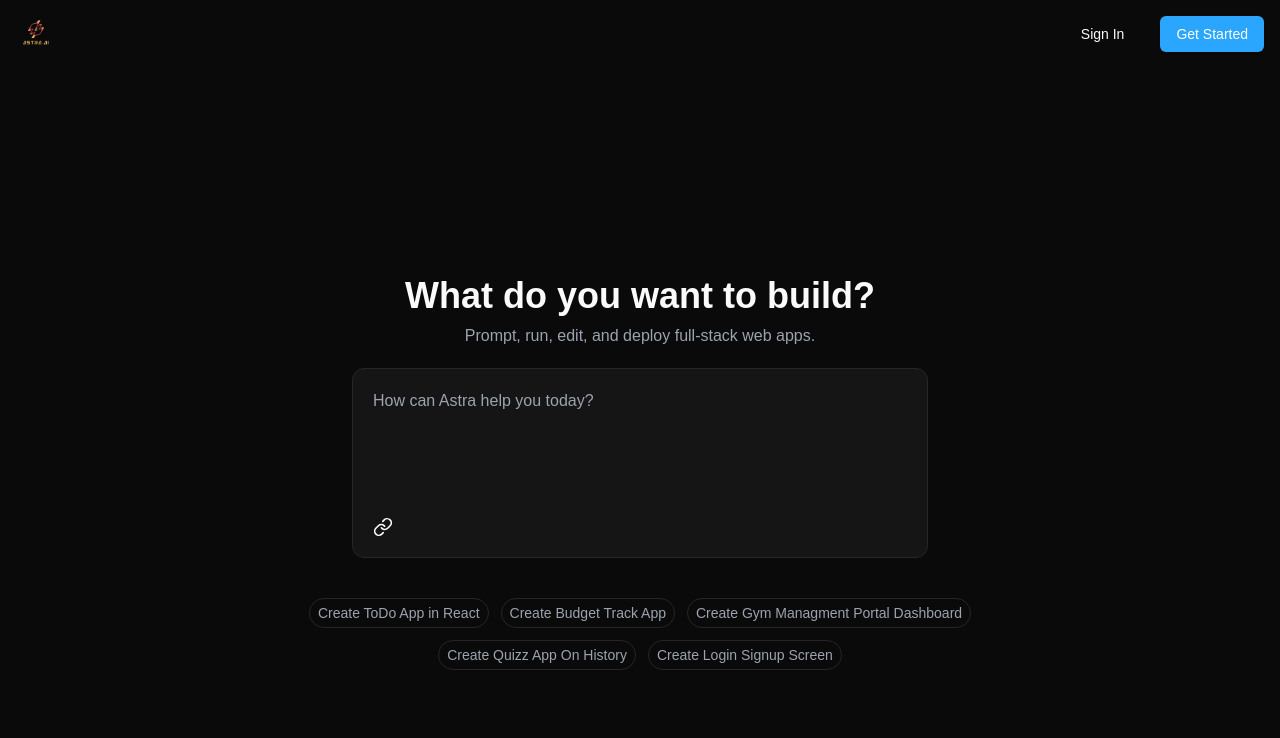
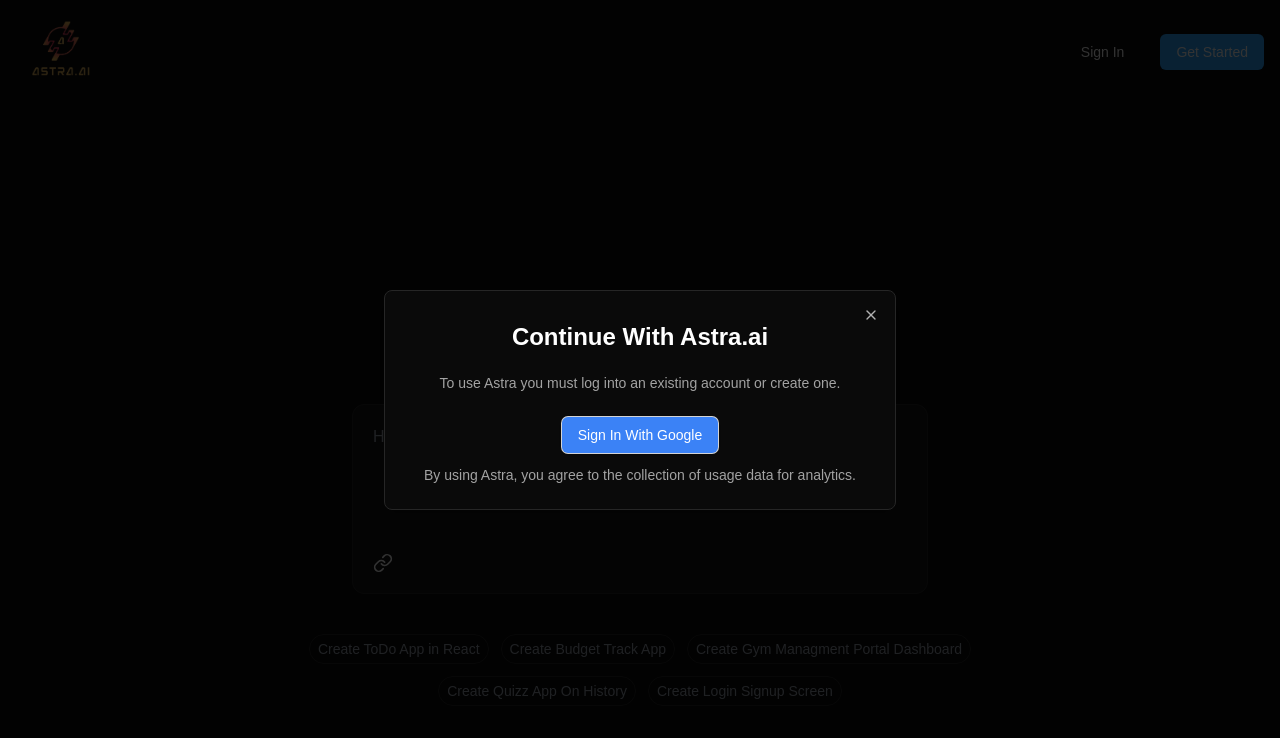
Before and after one commit to koshikgurbani/Astra.ai, a Next.js app in the folder astra.ai/: page / in a window 1280 px wide. Both pictures are taken after a click on the element "Create ToDo App in React". Shown: the top 738 px of the page. Built offline with nearby package versions, Linux system fonts and the light colour scheme; no server answers.

Commit message:
implemented authentication and authorization with a custom diolog box for unauthorized users using react-oauth/google

```diff
--- a/astra.ai/app/provider.jsx
+++ b/astra.ai/app/provider.jsx
@@ -3,11 +3,16 @@
 import { ThemeProvider as NextThemesProvider } from "next-themes"
 import Header from '@/components/custom/Header'
 import { MessagesContext } from '@/context/MessagesContext'
+import { UserDetailContext } from '@/context/UserDetailContext'
+import { GoogleOAuthProvider } from '@react-oauth/google'
 
 function Provider({ children }) {
     const [messages, setMessages] = useState()
+    const [userDetail, setUserDetail] = useState();
     return (
         <div>
+            <GoogleOAuthProvider clientId={process.env.NEXT_PUBLIC_GOOGLE_AUTH_CLIENT_ID_KEY}>
+                <UserDetailContext.Provider value={{ userDetail, setUserDetail }}>
                     <MessagesContext.Provider value={{ messages, setMessages }}>
                         <NextThemesProvider
                             attribute="class"
@@ -19,6 +24,8 @@
                             {children}
                         </NextThemesProvider>
                     </MessagesContext.Provider>
+                </UserDetailContext.Provider>
+            </GoogleOAuthProvider>
         </div>
     )
 }
--- a/astra.ai/components/custom/Header.jsx
+++ b/astra.ai/components/custom/Header.jsx
@@ -6,7 +6,7 @@
 function Header() {
     return (
         <div className='p-4 flex justify-between items-center'>
-            <Image src={'/astra-logo.png'} alt='Logo' width={40} height={40} />
+            <Image src={'/astra-logo.png'} alt='Logo' width={90} height={120} />
             <div className='flex gap-5'>
                 <Button variant="ghost">Sign In</Button>
                 <Button className="text-white" style={{
--- a/astra.ai/components/custom/Hero.jsx
+++ b/astra.ai/components/custom/Hero.jsx
@@ -1,19 +1,27 @@
 "use client"
 import { MessagesContext } from '@/context/MessagesContext';
+import { UserDetailContext } from '@/context/UserDetailContext';
 import Colors from '@/data/Colors';
 import Lookup from '@/data/Lookup'
 import { ArrowRight, Link } from 'lucide-react'
 import React, { useContext, useState } from 'react'
+import SignInDialog from './SignInDialog';
 
 function Hero() {
     const [userInput, setUserInput] = useState();
 
-    const {messages,setMessages} = useContext(MessagesContext);
+    const { messages, setMessages } = useContext(MessagesContext);
+    const { userDetail, setUSerDetail } = useContext(UserDetailContext);
+    const [openDialog, setOpenDialog] = useState(false);
 
     const onGenerate = (input) => {
+        if (!userDetail?.name) {
+            setOpenDialog(true);
+            return;
+        }
         setMessages({
-            role:'user',
-            content:input
+            role: 'user',
+            content: input
         })
 
     }
@@ -23,16 +31,16 @@
             <p className='text-gray-400 font-medium'>{Lookup.HERO_DESC}</p>
 
             <div className='p-5 border rounded-xl max-w-xl w-full mt-3'
-            style={{
-                backgroundColor:Colors.BACKGROUND
-            }}>
+                style={{
+                    backgroundColor: Colors.BACKGROUND
+                }}>
                 <div className='flex gap-2'>
                     <textarea placeholder={Lookup.INPUT_PLACEHOLDER}
                         onChange={(event) => setUserInput(event.target.value)}
                         className='outline-none bg-transparent w-full h-32 max-h-56 resize-none' />
                     {userInput && <ArrowRight
-                    onClick={() => onGenerate(userInput)}
-                    className='bg-blue-500 p-2 h-8 w-8 rounded-md cursor-pointer' />}
+                        onClick={() => onGenerate(userInput)}
+                        className='bg-blue-500 p-2 h-8 w-8 rounded-md cursor-pointer' />}
                 </div>
                 <div>
                     <Link className='h-5 w-5' />
@@ -41,12 +49,13 @@
             <div className='flex mt-8 flex-wrap max-w-2xl items-center justify-center gap-3'>
                 {Lookup?.SUGGESTIONS.map((suggestion, index) => (
                     <h2 key={index}
-                    onClick={() => onGenerate(suggestion)}
+                        onClick={() => onGenerate(suggestion)}
                         className='p-1 px-2 border rounded-full text-sm text-gray-400 hover:text-white cursor-pointer'>
                         {suggestion}
                     </h2>
                 ))}
             </div>
+            <SignInDialog openDialog={openDialog} closeDialog={(v) => setOpenDialog(v)} />
         </div>
     )
 }
--- /dev/null
+++ b/astra.ai/components/custom/SignInDialog.jsx
@@ -0,0 +1,60 @@
+"useClient"
+import React, { useContext } from 'react'
+
+import {
+    Dialog,
+    DialogContent,
+    DialogDescription,
+    DialogHeader,
+    DialogTitle,
+    DialogTrigger,
+} from "@/components/ui/dialog"
+import Lookup from '@/data/Lookup'
+import { Button } from '../ui/button'
+import { useGoogleLogin } from '@react-oauth/google'
+import axios from 'axios'
+import { UserDetailContext } from '@/context/UserDetailContext'
+
+
+function SignInDialog({ openDialog, closeDialog }) {
+    const{userDetail,setUserDetail} = useContext(UserDetailContext);
+
+    const googleLogin = useGoogleLogin({
+        onSuccess: async(tokenResponse) => {
+            console.log('tokenResponse', tokenResponse)
+            const userInfo = await axios.get(
+                'https://www.googleapis.com/oauth2/v3/userinfo',
+                {headers: {Authorization: `Bearer `+tokenResponse?.access_token}}
+            );
+
+            console.log(userInfo);
+            setUserDetail(userInfo?.data);
+            closeDialog(false);
+        },
+        onError: errorResponse => console.log("--------->"+errorResponse),
+    })
+
+
+    return (
+        <Dialog open={openDialog} onOpenChange={closeDialog}>
+            {/* <DialogTrigger>Open</DialogTrigger> */}
+            <DialogContent>
+                <DialogHeader>
+                    <DialogTitle></DialogTitle>
+                    <DialogDescription >
+                        <div className="flex flex-col items-center justify-center gap-3">
+                            <h2 className='font-bold text-2xl text-center text-white'>{Lookup?.SIGNIN_HEADING}</h2>
+                            <p className='mt-2 text-center'>{Lookup?.SIGNIN_SUBHEADING}</p>
+                            <Button className="bg-blue-500 text-white hover:bg-blue-400 mt-3" onClick={googleLogin}>Sign In With Google</Button>
+
+                            <p>{Lookup?.SIGNIN_AGREEMENT_TEXT}</p>
+                        </div>
+                    </DialogDescription>
+                </DialogHeader>
+            </DialogContent>
+        </Dialog>
+
+    )
+}
+
+export default SignInDialog
--- /dev/null
+++ b/astra.ai/components/ui/dialog.jsx
@@ -0,0 +1,96 @@
+"use client"
+
+import * as React from "react"
+import * as DialogPrimitive from "@radix-ui/react-dialog"
+import { X } from "lucide-react"
+
+import { cn } from "@/lib/utils"
+
+const Dialog = DialogPrimitive.Root
+
+const DialogTrigger = DialogPrimitive.Trigger
+
+const DialogPortal = DialogPrimitive.Portal
+
+const DialogClose = DialogPrimitive.Close
+
+const DialogOverlay = React.forwardRef(({ className, ...props }, ref) => (
+  <DialogPrimitive.Overlay
+    ref={ref}
+    className={cn(
+      "fixed inset-0 z-50 bg-black/80  data-[state=open]:animate-in data-[state=closed]:animate-out data-[state=closed]:fade-out-0 data-[state=open]:fade-in-0",
+      className
+    )}
+    {...props} />
+))
+DialogOverlay.displayName = DialogPrimitive.Overlay.displayName
+
+const DialogContent = React.forwardRef(({ className, children, ...props }, ref) => (
+  <DialogPortal>
+    <DialogOverlay />
+    <DialogPrimitive.Content
+      ref={ref}
+      className={cn(
+        "fixed left-[50%] top-[50%] z-50 grid w-full max-w-lg translate-x-[-50%] translate-y-[-50%] gap-4 border bg-background p-6 shadow-lg duration-200 data-[state=open]:animate-in data-[state=closed]:animate-out data-[state=closed]:fade-out-0 data-[state=open]:fade-in-0 data-[state=closed]:zoom-out-95 data-[state=open]:zoom-in-95 data-[state=closed]:slide-out-to-left-1/2 data-[state=closed]:slide-out-to-top-[48%] data-[state=open]:slide-in-from-left-1/2 data-[state=open]:slide-in-from-top-[48%] sm:rounded-lg",
+        className
+      )}
+      {...props}>
+      {children}
+      <DialogPrimitive.Close
+        className="absolute right-4 top-4 rounded-sm opacity-70 ring-offset-background transition-opacity hover:opacity-100 focus:outline-none focus:ring-2 focus:ring-ring focus:ring-offset-2 disabled:pointer-events-none data-[state=open]:bg-accent data-[state=open]:text-muted-foreground">
+        <X className="h-4 w-4" />
+        <span className="sr-only">Close</span>
+      </DialogPrimitive.Close>
+    </DialogPrimitive.Content>
+  </DialogPortal>
+))
+DialogContent.displayName = DialogPrimitive.Content.displayName
+
+const DialogHeader = ({
+  className,
+  ...props
+}) => (
+  <div
+    className={cn("flex flex-col space-y-1.5 text-center sm:text-left", className)}
+    {...props} />
+)
+DialogHeader.displayName = "DialogHeader"
+
+const DialogFooter = ({
+  className,
+  ...props
+}) => (
+  <div
+    className={cn("flex flex-col-reverse sm:flex-row sm:justify-end sm:space-x-2", className)}
+    {...props} />
+)
+DialogFooter.displayName = "DialogFooter"
+
+const DialogTitle = React.forwardRef(({ className, ...props }, ref) => (
+  <DialogPrimitive.Title
+    ref={ref}
+    className={cn("text-lg font-semibold leading-none tracking-tight", className)}
+    {...props} />
+))
+DialogTitle.displayName = DialogPrimitive.Title.displayName
+
+const DialogDescription = React.forwardRef(({ className, ...props }, ref) => (
+  <DialogPrimitive.Description
+    ref={ref}
+    className={cn("text-sm text-muted-foreground", className)}
+    {...props} />
+))
+DialogDescription.displayName = DialogPrimitive.Description.displayName
+
+export {
+  Dialog,
+  DialogPortal,
+  DialogOverlay,
+  DialogTrigger,
+  DialogClose,
+  DialogContent,
+  DialogHeader,
+  DialogFooter,
+  DialogTitle,
+  DialogDescription,
+}
--- /dev/null
+++ b/astra.ai/context/UserDetailContext.jsx
@@ -0,0 +1,3 @@
+import { createContext } from "react";
+
+export const UserDetailContext = createContext();
--- a/astra.ai/data/Lookup.jsx
+++ b/astra.ai/data/Lookup.jsx
@@ -5,9 +5,9 @@
     HERO_HEADING: 'What do you want to build?',
     HERO_DESC: 'Prompt, run, edit, and deploy full-stack web apps.',
     INPUT_PLACEHOLDER: 'How can Astra help you today?',
-    SIGNIN_HEADING: 'Continue With Bolt.New 2.0',
-    SIGNIN_SUBHEADING: 'To use Bolt you must log into an existing account or create one.',
-    SIGNIn_AGREEMENT_TEXT: 'By using Bolt, you agree to the collection of usage data for analytics.',
+    SIGNIN_HEADING: 'Continue With Astra.ai',
+    SIGNIN_SUBHEADING: 'To use Astra you must log into an existing account or create one.',
+    SIGNIN_AGREEMENT_TEXT: 'By using Astra, you agree to the collection of usage data for analytics.',
 
 
     DEFAULT_FILE: {
--- a/astra.ai/package.json
+++ b/astra.ai/package.json
@@ -9,7 +9,10 @@
     "lint": "next lint"
   },
   "dependencies": {
+    "@radix-ui/react-dialog": "^1.1.5",
     "@radix-ui/react-slot": "^1.1.1",
+    "@react-oauth/google": "^0.12.1",
+    "axios": "^1.7.9",
     "class-variance-authority": "^0.7.1",
     "clsx": "^2.1.1",
     "dedent": "^1.5.3",
```
Also changed, not shown: 1 other file (tests, documents, lock files or other folders). Lines whose indentation alone changed are shown as unchanged.
